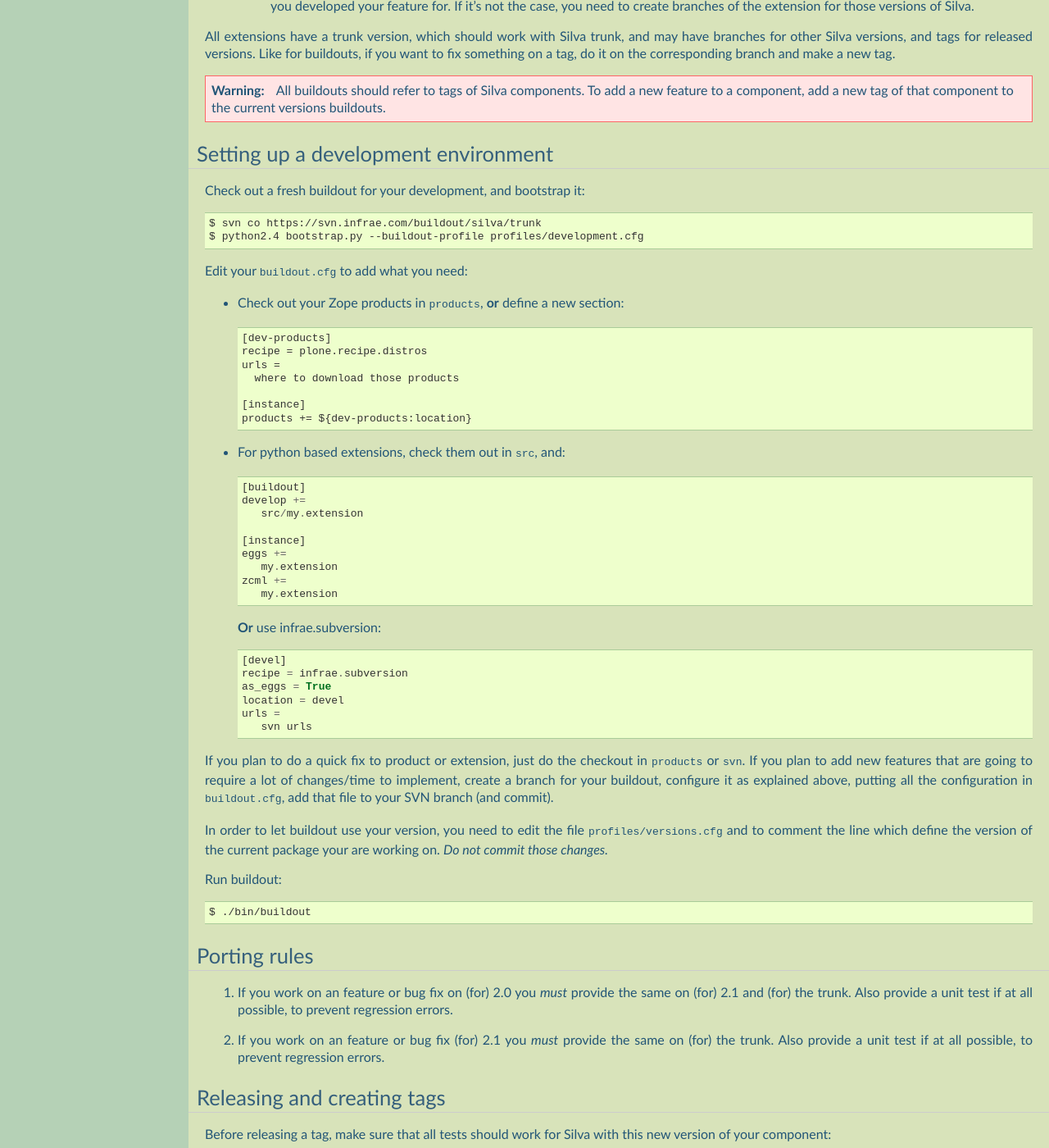
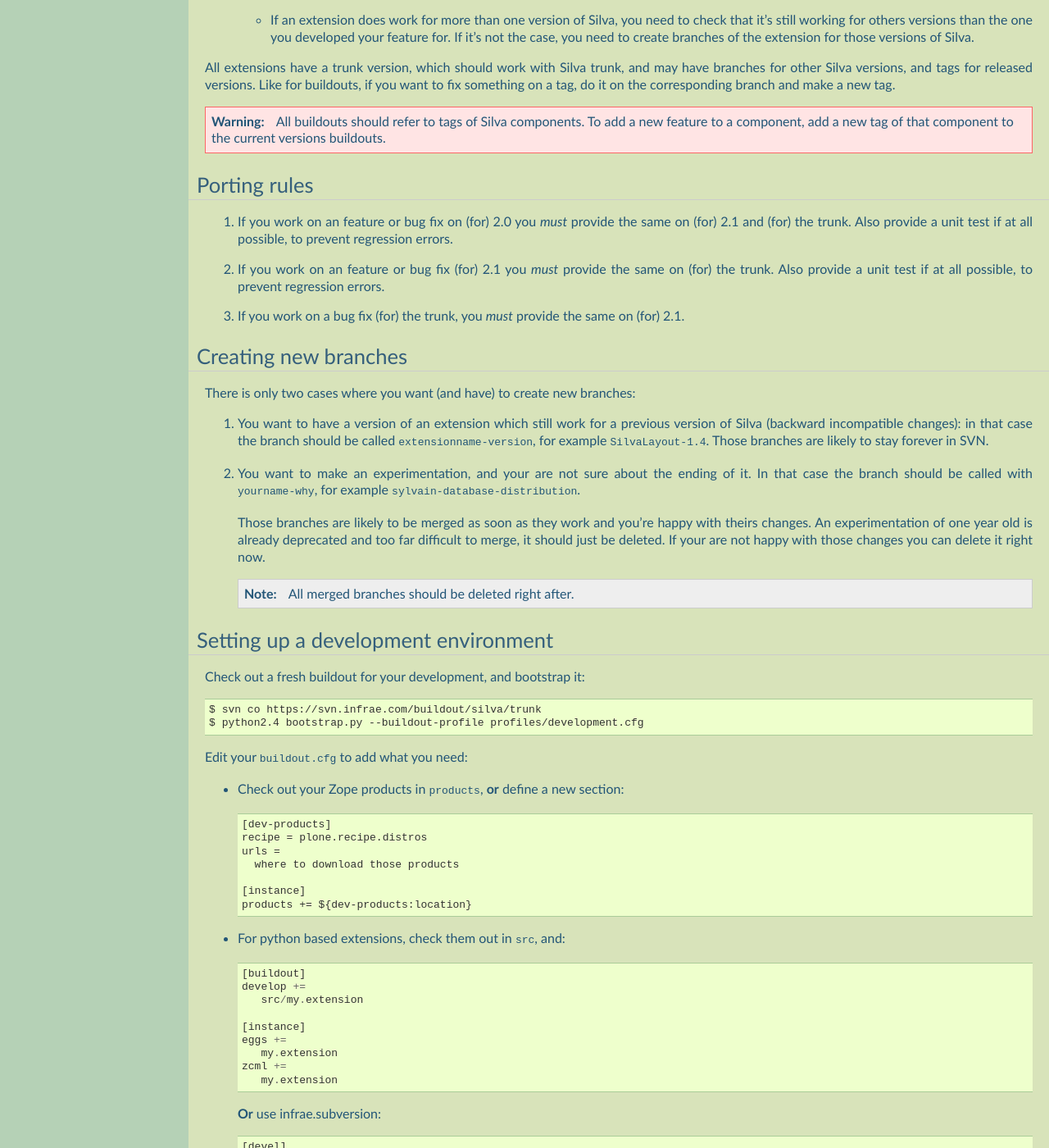
Before and after one commit to silvacms/documentation, a Sphinx documentation site: the page built from source/silva/development_guidelines.rst, in a window 1280 px wide and 1400 px high, scrolled down 1499 px. Shown: the whole window at 82% size. Built offline with Sphinx 7.4.7, drawn with Linux system fonts in a browser that asks for light colours; pages that are not in the unit, such as notebooks, are missing from menus; some of the changed text lies outside the part shown.

Commit message:
Add branches convention to the development guidelines.
Update buildout cache configuration.

```diff
--- a/source/silva/development_guidelines.rst
+++ b/source/silva/development_guidelines.rst
@@ -80,9 +80,54 @@
 a tag, do it on the corresponding branch and make a new tag.
 
 
-.. warning:: All buildouts should refer to tags of Silva
-   components. To add a new feature to a component, add a new tag of
-   that component to the current versions buildouts.
+.. warning::
+
+   All buildouts  should refer to tags  of Silva components.  To add a
+   new feature to a component, add  a new tag of that component to the
+   current versions buildouts.
+
+
+Porting rules
+=============
+
+1. If you work on an feature or bug fix on (for) 2.0 you *must*
+   provide the same on (for) 2.1 and (for) the trunk. Also provide a
+   unit test if at all possible, to prevent regression errors.
+
+2. If you work on an feature or bug fix (for) 2.1 you *must* provide
+   the same on (for) the trunk. Also provide a unit test if at all
+   possible, to prevent regression errors.
+
+3. If you work on a bug fix (for) the trunk, you *must* provide the
+   same on (for) 2.1.
+
+
+Creating new branches
+=====================
+
+There is only two cases where you want (and have) to create new
+branches:
+
+1. You want to have a version of an extension which still work for a
+   previous version of Silva (backward incompatible changes): in that
+   case the branch should be called ``extensionname-version``, for
+   example ``SilvaLayout-1.4``. Those branches are likely to stay
+   forever in SVN.
+
+2. You want to make an experimentation, and your are not sure about
+   the ending of it. In that case the branch should be called with
+   ``yourname-why``, for example ``sylvain-database-distribution``.
+
+   Those branches are likely to be merged as soon as they work and
+   you're happy with theirs changes. An experimentation of one year
+   old is already deprecated and too far difficult to merge, it should
+   just be deleted. If your are not happy with those changes you can
+   delete it right now.
+
+   .. note::
+
+      All merged branches should be deleted right after.
+
 
 Setting up a development environment
 ====================================
```
Also changed, not shown: other parts of source/silva/development_guidelines.rst (+0 -11 lines), source/silva/buildout.rst (+7 -7 lines).
